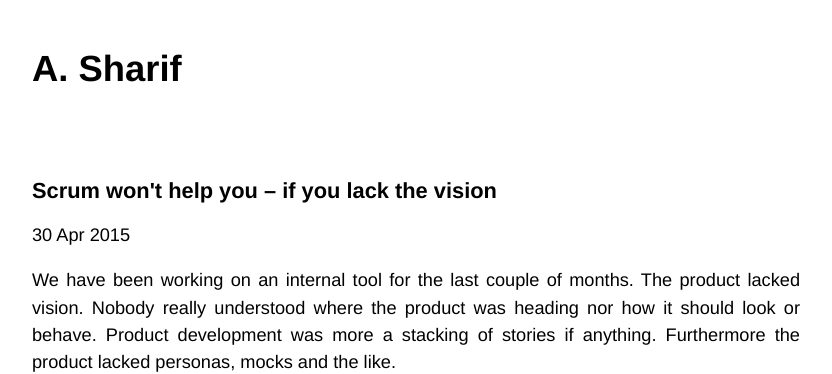
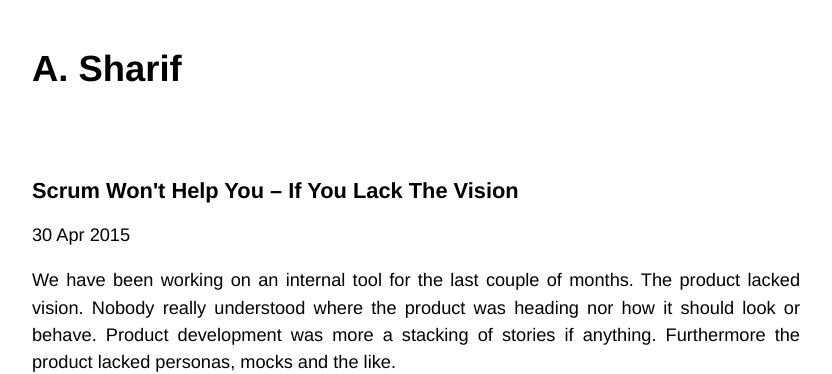
Before and after one commit to busypeoples/busypeoples.github.io, a Jekyll site: the page built from _posts/2015-04-30-scrum-vision.markdown, in a window 1280 px wide. Shown: the top 374 px of the page, without its empty margins (224-1056 px from the left). Built offline with Jekyll 4.4.1, drawn with Linux system fonts in a browser that asks for light colours; Markdown is read by kramdown in place of the engine named in the settings.

Commit message:
Minor change

```diff
--- a/_posts/2015-04-30-scrum-vision.markdown
+++ b/_posts/2015-04-30-scrum-vision.markdown
@@ -1,6 +1,6 @@
 ---
 layout: post
-title:  "Scrum won't help you – if you lack the vision"
+title:  "Scrum Won't Help You – If You Lack The Vision"
 date:   2015-04-30 12:00:00
 tags:  agile, scrum, product, development
 published: true
```
